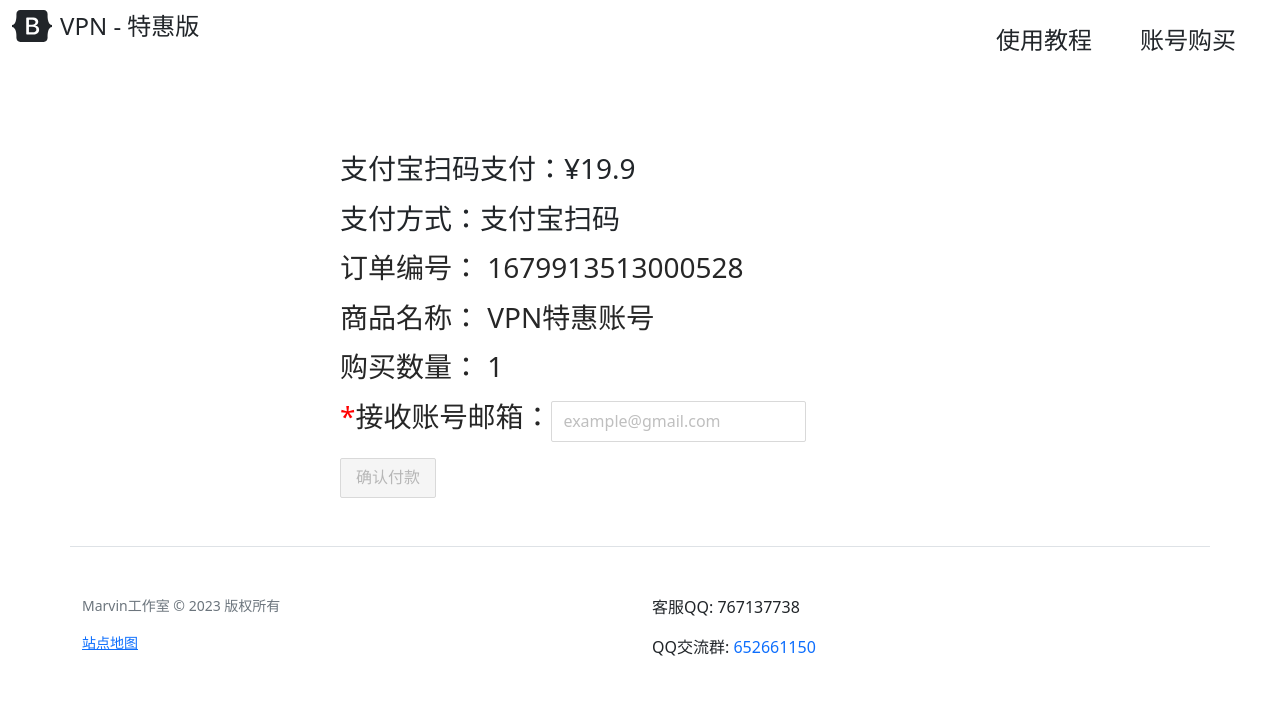
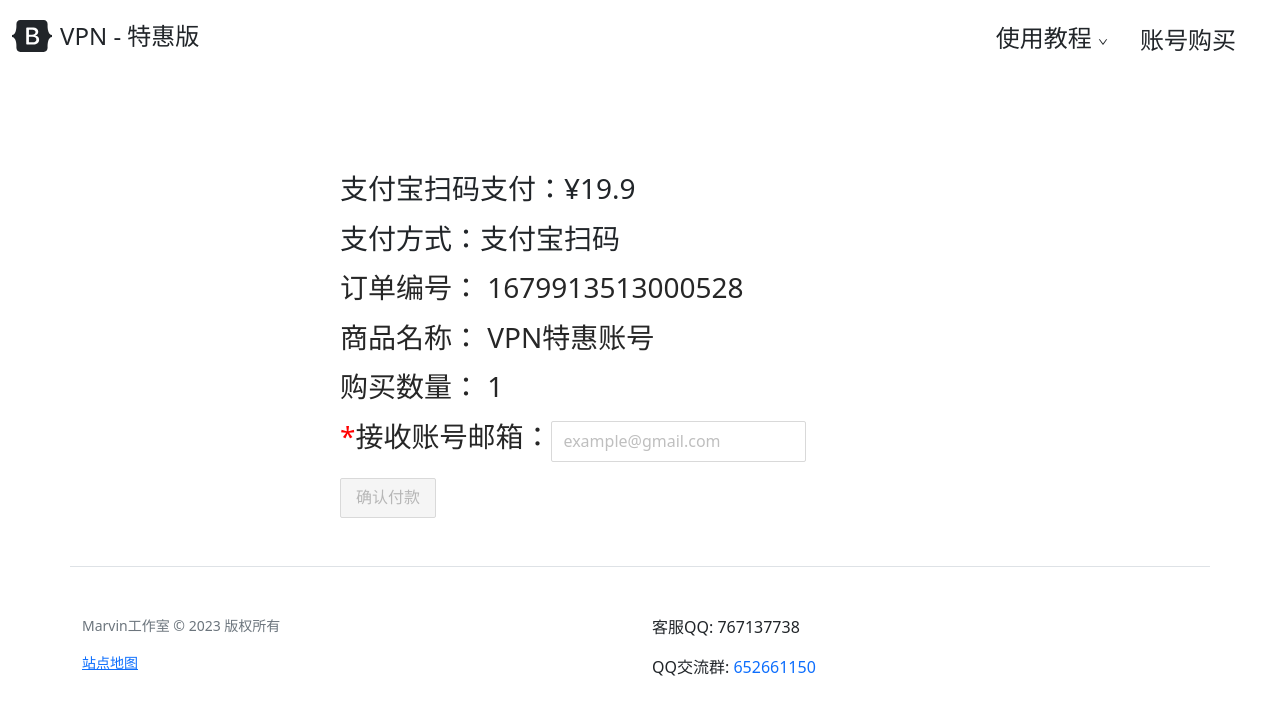
Before and after one commit to fwh666/fwh-pay-web, a React (Create React App) app: page /#/paymentPage in a window 1280 px wide. Shown: the top 714 px of the page. Built offline with nearby package versions, Linux system fonts and the light colour scheme.

Commit message:
fix: 图文教程地址

```diff
--- a/src/pages/home/header.js
+++ b/src/pages/home/header.js
@@ -1,8 +1,9 @@
 import React from 'react';
 import './Main.css'
-import {Button} from "antd";
+import {Button, Dropdown, Menu} from "antd";
 import {useNavigate} from "react-router-dom";
 import {Link} from "react-router-dom";
+import {DownOutlined} from "@ant-design/icons";
 
 function Header() {
     // render() {
@@ -16,9 +17,26 @@ function Header() {
     }
 
     //使用教程
-    function handleUseClick() {
-        window.open("https://go.runba.cyou/doc/#/Windows/V2RayN", "_blank");
+    function handleUseClick(e) {
+        switch (e.key) {
+            case 'pictureTeach':
+                window.open("https://go.runba.cyou/doc/#/Windows/V2RayN", "_blank");
+                break;
+            case 'videoTeach':
+                window.open("https://leanoss.fuwenhao.club/pskYHbVyLATuWyRzOHlmFWxJzuPjNQzR/Mac%E7%B3%BB%E7%BB%9F%E4%B8%8B%E5%A6%82%E4%BD%95%E4%BD%BF%E7%94%A8ClassX%E7%99%BB%E5%BD%95VPN%E8%B4%A6%E5%8F%B7%E4%BD%BF%E7%94%A8%E6%BC%94%E7%A4%BA.mp4", "_blank");
+                break;
+            default:
+                break;
+        }
     }
+
+    const TeachMenu = (
+        <Menu onClick={handleUseClick} mode={"horizontal"}>
+            <Menu.Item key="pictureTeach">图文教程</Menu.Item>
+            <Menu.Item key="videoTeach">视频教程</Menu.Item>
+        </Menu>
+    );
+
 
     return (
         <nav className="navbar navbar-expand-lg ">
@@ -43,8 +61,15 @@ function Header() {
                     <div className="navbar-nav">
                         {/*<a className="me-3 py-2 text-dark text-decoration-none" href="accounts.html">账号购买</a>*/}
                         {/*<a className="me-3 py-2 text-dark text-decoration-none" href="gpt.html">套餐购买</a>*/}
-                        <Button type="text" className="me-3 py-2 text-dark text-decoration-none buy_account_font"
-                                onClick={handleUseClick}>使用教程</Button>
+
+                        <Dropdown overlay={TeachMenu}>
+                            <a className="me-3 py-2 text-dark text-decoration-none buy_account_font"
+                               onClick={e => e.preventDefault()}>
+                                使用教程 <DownOutlined/>
+                            </a>
+                        </Dropdown>
+                        {/*<Button type="text" className="me-3 py-2 text-dark text-decoration-none buy_account_font"*/}
+                        {/*        onClick={handleUseClick}>使用教程</Button>*/}
                         <Button type="text"
                                 className="me-3 py-2 text-dark text-decoration-none buy_account_font"
                                 onClick={handleBuyClick}>账号购买</Button>
```
